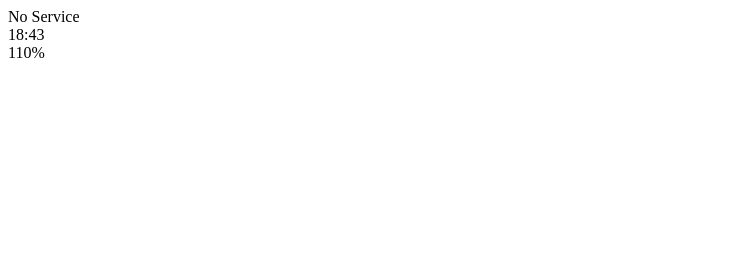
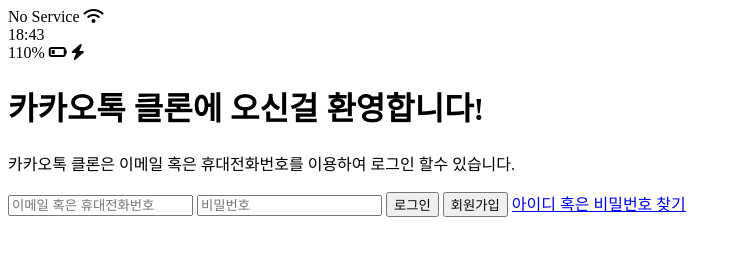
Before and after one commit to Maroo7139/kakao-clone-2023, a plain HTML site: page index.html in a window 1280 px wide. Shown: the whole page, without its empty margins (0-739 px from the left). Drawn offline with Linux system fonts and the light colour scheme.

Commit message:
Update index.html

```diff
--- a/index.html
+++ b/index.html
@@ -1,23 +1,45 @@
 <!DOCTYPE html>
-<html lang="en">
+<html lang="kr">
   <head>
     <meta charset="UTF-8" />
     <meta name="viewport" content="width=device-width, initial-scale=1.0" />
     <title>Welcome to kakao Talk</title>
   </head>
   <body>
-    <div id="status-bar">
+    <div class="status-bar">
       <div class="status-bar__column">
         <span>No Service</span>
-        <!--와이파이 아이콘 나중에 작업-->
+        <i class="fas fa-wifi"></i>
       </div>
       <div class="status-bar__column">
         <span>18:43</span>
       </div>
       <div class="status-bar__column">
         <span>110%</span>
-        <!--베터리 아이콘 충전중 아이콘 나중에 작업-->
+        <i class="fas fa-battery-quarter"></i>
+        <i class="fas fa-bolt"></i>
       </div>
     </div>
+
+    <header class="welcome-header">
+      <h1 class="welcome-header__title">카카오톡 클론에 오신걸 환영합니다!</h1>
+      <p class="welcome-header__discription">
+        카카오톡 클론은 이메일 혹은 휴대전화번호를 이용하여 로그인 할수
+        있습니다.
+      </p>
+    </header>
+
+    <form id="login-from">
+      <input type="text" placeholder="이메일 혹은 휴대전화번호" />
+      <input type="password" placeholder="비밀번호" />
+      <input type="submit" value="로그인" />
+      <input type="submit" value="회원가입" />
+      <a href="#">아이디 혹은 비밀번호 찾기</a>
+    </form>
+
+    <script
+      src="https://kit.fontawesome.com/6478f529f2.js"
+      crossorigin="anonymous"
+    ></script>
   </body>
 </html>
```
